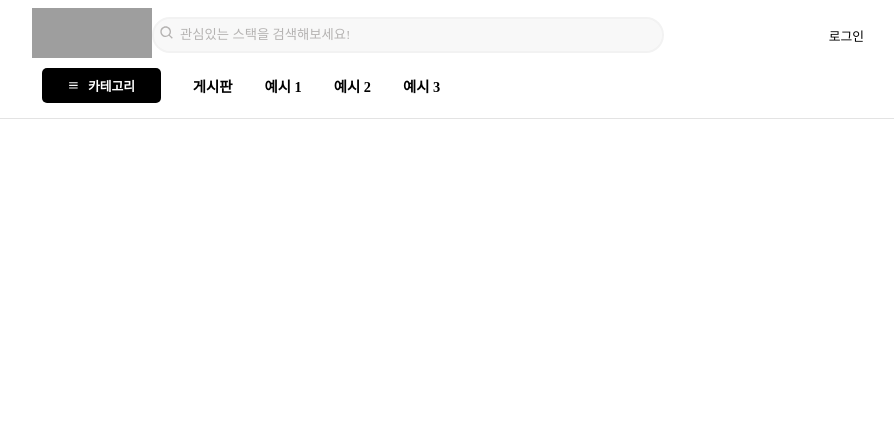
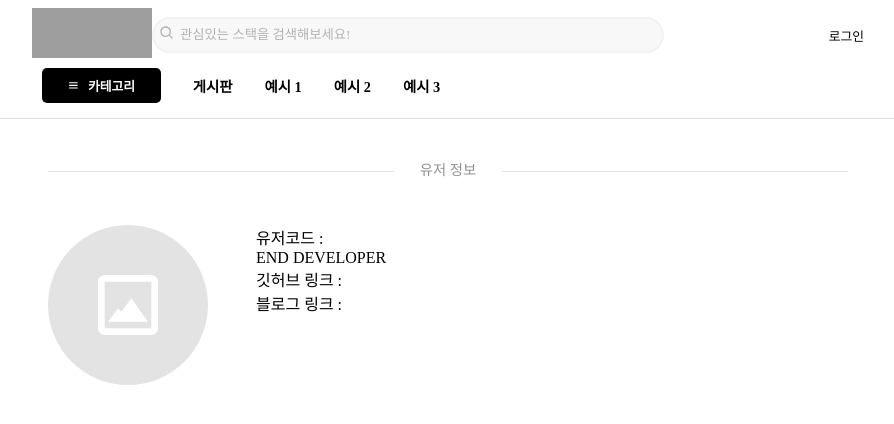
Before and after one commit to 2022-RE-CODE/2022-RE-CODE-FrontEnd, a React (Create React App) app: page /user/1 in a window 1280 px wide. Shown: the top 424 px of the page, without its empty margins (192-1086 px from the left). Built offline with nearby package versions, Linux system fonts and the light colour scheme; no server answers; grey boxes are pictures that could not be loaded; a web font is replaced by a local one.

Commit message:
add: 유저 정보창 디자인

```diff
--- a/src/components/User/userInfoComponent.tsx
+++ b/src/components/User/userInfoComponent.tsx
@@ -1,4 +1,6 @@
 import React, { useEffect, useState } from 'react';
+import "../../styles/userinfo.css";
+import { BiImageAlt } from "react-icons/bi";
 
 type UserInfoComponentProps = {
     user: {
@@ -17,18 +19,25 @@ const UserInfoComponent: React.FC<UserInfoComponentProps> = ({
     user
 }: UserInfoComponentProps) => {
     return (
-        <div>
-            {user?.userId}
-            {user?.nickname}
-            {user?.role}
-            {user?.roles}
-            {user?.position}
-            {user?.gitLink}
-            {user?.blogLink}
-            {user?.img}
+        <div className="userInfo">
+            <div className="user-info--label"></div>
+            <div className="user-info--card">
+                <div className="user-img">
+                    { user?.img?
+                    <img src={user.img}></img>
+                    : <BiImageAlt />
+                    }
+                </div>
+                <div className="user-info--content">
+                    <div className="user-code">유저코드 : {user?.userId}</div>
+                    <div className="nickname">{user?.nickname}</div>
+                    <div>{user?.position}END DEVELOPER</div>
+                    <div>깃허브 링크 : {user?.gitLink}</div>
+                    <div>블로그 링크 : {user?.blogLink}</div>
+                </div>
+            </div>
         </div>
     )
-
 }
 
 export default UserInfoComponent;
--- a/src/container/userInfoContainer/UserInfoContainer.tsx
+++ b/src/container/userInfoContainer/UserInfoContainer.tsx
@@ -14,7 +14,7 @@ export const UserInfoContainer = () => {
     }
 
     return(
-        <div className="main">
+        <div className="userinfo-container">
             <HeaderComponent
                 isAuthenticated={isAuthenticated}
                 onLogout = {onLogout}
--- a/src/styles/header.css
+++ b/src/styles/header.css
@@ -2,8 +2,9 @@
 
 * { font-family: 'Spoqa Han Sans Neo', 'sans-serif'; }
 
-body:not(body:has(> div > div > .login-container), body:has(> div > div > .auth-container)) {
-    padding: 110px 0px 0px 0px;
+body:not(body:has(> div > div > .login-container),
+body:has(> div > div > .auth-container)) {
+    padding: 120px 0px 0px 0px;
 }
 
 .Header {
@@ -52,7 +53,7 @@ body:not(body:has(> div > div > .login-container), body:has(> div > div > .auth-
     position: absolute;
     align-items: center;
     border: #f2f2f2 2px solid;
-    background-color: #f8f8f8;
+    background-color: #f2f2f2;
     border-radius: 10rem;
 }
 
@@ -85,7 +86,7 @@ body:not(body:has(> div > div > .login-container), body:has(> div > div > .auth-
     align-items: center;
     border: #f2f2f2 2px solid;
     border-radius: 10rem 10rem 10rem 10rem;
-    background-color: #e8e8e8;
+    background-color: #f2f2f2
 }
 
 .Header--search-input {
@@ -106,7 +107,7 @@ body:not(body:has(> div > div > .login-container), body:has(> div > div > .auth-
     height: 30px;
     width: 30rem;
     left: 5%;
-    background-color: #e8e8e8;
+    background-color: #f2f2f2;
     border: #f2f2f2 2px solid;
     border-radius: 0rem 10rem 10rem 0rem;
     border-left: none;
@@ -161,6 +162,7 @@ body:not(body:has(> div > div > .login-container), body:has(> div > div > .auth-
     display: flex;
     align-items: center;
     gap: .5rem;
+    cursor: pointer;
 }
 
 .Header--category:hover {
--- /dev/null
+++ b/src/styles/userinfo.css
@@ -0,0 +1,50 @@
+.userinfo-container {
+    display: flex;
+    flex-direction: column;
+    align-items: center;
+}
+
+.user-info--label {
+    height: 0.1rem;
+    margin: 3.2rem 0;
+    border-width: 0.1rem 0 0;
+    border-top: 0.1rem solid #e3e3e3;
+    color: #919191;
+    text-align: center;
+}
+
+.user-info--label::after {
+    content: "유저 정보";
+    position: relative;
+    top: -.9rem;
+    font-size: .9rem;
+    padding: 0px 1.6rem;
+    background: white;
+}
+
+.userInfo {
+    margin-top: 2rem;
+    height: 20rem;
+    width: 50rem;
+}
+
+.user-img {
+    display: flex;
+    align-items: center;
+    justify-content: center;
+    width: 10rem;
+    height: 10rem;
+    background-color: #e3e3e3;
+    border-radius: 100%;
+}
+
+.user-info--card {
+    display: flex;
+    gap: 3rem;
+}
+
+.user-img > svg {
+    color: white;
+    width: 5rem;
+    height: 5rem;
+}
```
